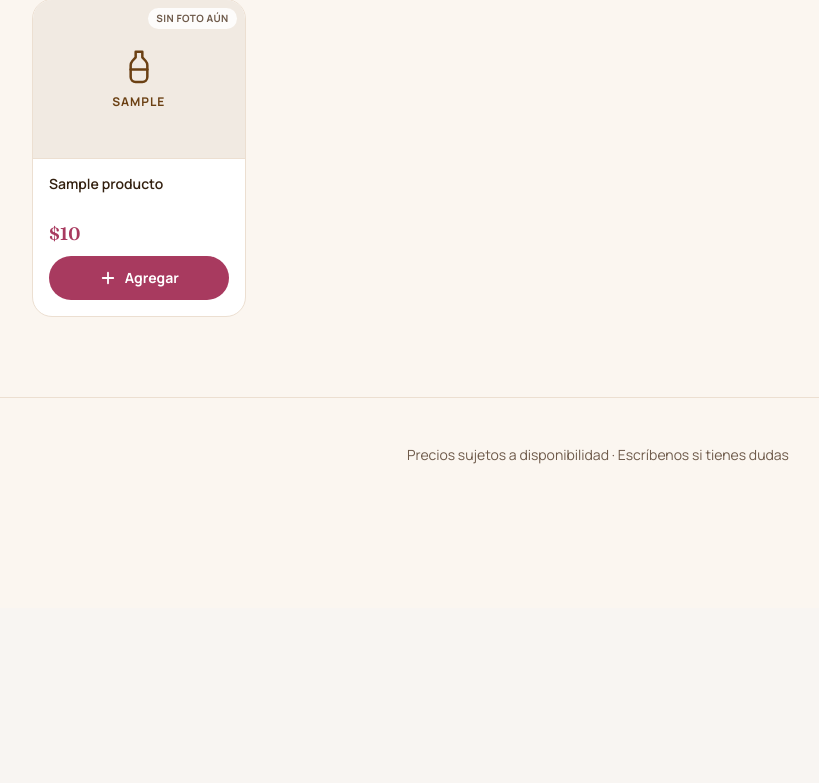
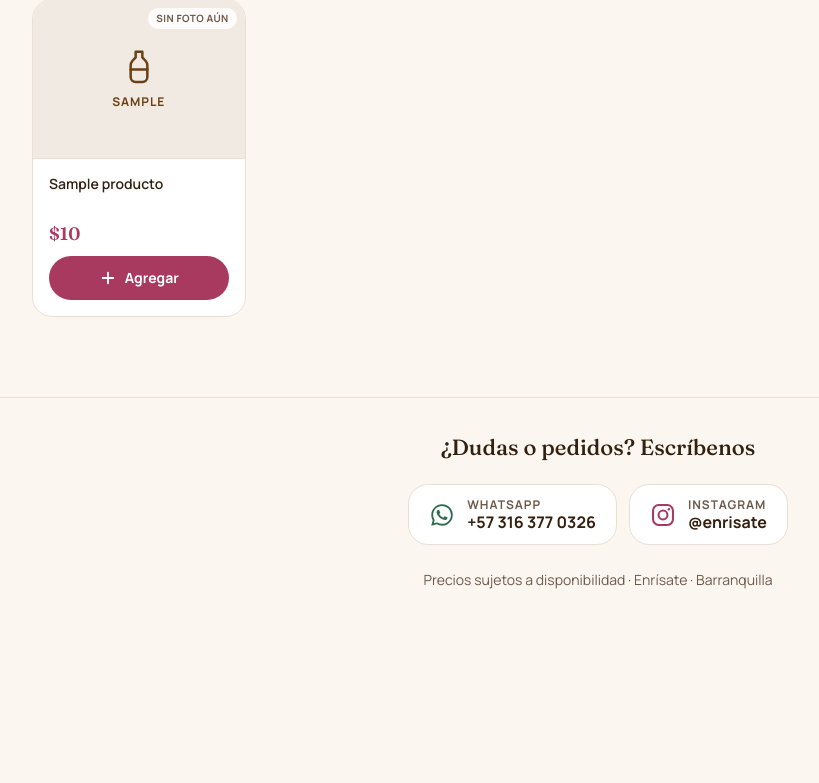
Before and after one commit to SebasSuarez22/enrisate-admin, a PHP site: page /catalogo-publico.php in a window 1280 px wide. Shown: the part 441-1224 px from the top of the page, without its empty margins (42-861 px from the left). Before the commit the page ends 905 px from the top, so only its background shows below. Run offline with PHP 8.4, Linux system fonts and the light colour scheme; tables that the repository leaves empty or names only in its code hold one stand-in row (values such as "Sample post").

Commit message:
Pie del catálogo público con WhatsApp e Instagram
El pie era una sola línea de texto sin ninguna forma de contactar. Ahora
lleva dos botones con su ícono: WhatsApp (el mismo número al que ya
llegan los pedidos, APP_WHATSAPP) e Instagram (@enrisate, en la nueva
constante APP_INSTAGRAM).

El número visible se arma desde APP_WHATSAPP en vez de repetirlo a mano:
la constante lo guarda pegado porque así lo pide wa.me, y el pie lo
separa solo para mostrarlo. Cada botón usa el color que la paleta ya
tenía asignado —verde para WhatsApp, rosa para la acción— en vez de
meter dos marcas de color ajenas al logo, y mide 56px de alto para que
sea fácil de tocar en el celular, donde se abre el catálogo.

Co-Authored-By: Claude Opus 5 <noreply@anthropic.com>
Claude-Session: https://claude.ai/code/session_012Z4PgwFE4TWxSz45UM1M2K

```diff
--- a/assets/css/catalogo-publico.css
+++ b/assets/css/catalogo-publico.css
@@ -370,11 +370,67 @@ body {
 /* --- Pie --- */
 .cp-pie {
   padding: var(--sp-8) var(--sp-4);
+  /* El carrito flotante se queda encima del pie en móvil: sin este
+     respiro, tapa los botones de contacto justo cuando la clienta los
+     busca. */
+  padding-bottom: calc(var(--sp-10) + 56px + env(safe-area-inset-bottom, 0px));
   text-align: center;
   font-size: var(--t-sm);
   color: var(--gris);
+  background: var(--crema);
   border-top: 1px solid var(--arena);
 }
+.cp-pie-titulo {
+  margin: 0 0 var(--sp-5);
+  font-family: "Fraunces", Georgia, serif;
+  font-size: var(--t-lg);
+  color: var(--tinta);
+}
+
+/* WhatsApp e Instagram: mismo alto de toque (44 px) y misma forma que el
+   resto de acciones del catálogo. Cada uno usa el color que ya tiene
+   asignado la paleta — verde para WhatsApp, rosa para la acción — en vez
+   de meter dos marcas de color ajenas al logo. */
+.cp-pie-redes {
+  display: flex;
+  flex-wrap: wrap;
+  justify-content: center;
+  gap: var(--sp-3);
+  margin-bottom: var(--sp-6);
+}
+.cp-red {
+  display: inline-flex;
+  align-items: center;
+  gap: var(--sp-3);
+  min-height: 56px;
+  padding: var(--sp-3) var(--sp-5);
+  text-decoration: none;
+  background: var(--papel);
+  border: 1px solid var(--arena);
+  border-radius: var(--radio-g);
+  transition: transform .18s ease, box-shadow .18s ease, border-color .18s ease;
+}
+.cp-red svg { width: 26px; height: 26px; flex: none; }
+.cp-red-texto { display: flex; flex-direction: column; align-items: flex-start; line-height: 1.25; }
+.cp-red-nombre {
+  font-size: var(--t-xs);
+  font-weight: 700;
+  letter-spacing: .08em;
+  text-transform: uppercase;
+  color: var(--gris);
+}
+.cp-red-dato { font-size: var(--t-base); font-weight: 700; color: var(--tinta); }
+
+.cp-red-whatsapp  { color: var(--verde); }
+.cp-red-instagram { color: var(--rosa); }
+
+@media (hover: hover) {
+  .cp-red:hover { transform: translateY(-2px); box-shadow: var(--sombra-alta); }
+  .cp-red-whatsapp:hover  { border-color: var(--verde); }
+  .cp-red-instagram:hover { border-color: var(--rosa); }
+}
+
+.cp-pie-nota { margin: 0; }
 
 /* --- Botón flotante del carrito --- */
 .cp-fab-carrito {
--- a/catalogo-publico.php
+++ b/catalogo-publico.php
@@ -222,7 +222,35 @@ $logosPorMarca = [
 </main>
 
 <footer class="cp-pie">
-  <p>Precios sujetos a disponibilidad · Escríbenos si tienes dudas</p>
+  <?php
+    // El número se guarda pegado y con indicativo (APP_WHATSAPP) porque así
+    // lo necesita wa.me; acá se separa solo para mostrarlo legible, sin
+    // tener que repetirlo a mano en dos formatos.
+    $waCrudo   = APP_WHATSAPP;
+    $waVisible = '+' . substr($waCrudo, 0, 2) . ' ' . substr($waCrudo, 2, 3)
+               . ' ' . substr($waCrudo, 5, 3) . ' ' . substr($waCrudo, 8);
+  ?>
+  <p class="cp-pie-titulo">¿Dudas o pedidos? Escríbenos</p>
+
+  <nav class="cp-pie-redes" aria-label="Contacto y redes">
+    <a class="cp-red cp-red-whatsapp" href="https://wa.me/<?= e($waCrudo) ?>" target="_blank" rel="noopener">
+      <svg viewBox="0 0 24 24" fill="currentColor" aria-hidden="true"><path d="M12.04 2C6.58 2 2.13 6.45 2.13 11.91c0 1.75.46 3.45 1.32 4.95L2 22l5.25-1.38a9.9 9.9 0 0 0 4.79 1.22h.01c5.46 0 9.91-4.45 9.91-9.91 0-2.65-1.03-5.14-2.9-7.01A9.82 9.82 0 0 0 12.04 2Zm0 18.15h-.01a8.2 8.2 0 0 1-4.19-1.15l-.3-.18-3.12.82.83-3.04-.2-.31a8.2 8.2 0 0 1-1.26-4.38c0-4.54 3.7-8.24 8.25-8.24a8.2 8.2 0 0 1 5.83 2.42 8.19 8.19 0 0 1 2.41 5.83c0 4.54-3.7 8.23-8.24 8.23Zm4.52-6.16c-.25-.12-1.47-.72-1.69-.81-.23-.08-.39-.12-.56.13-.16.24-.64.8-.78.97-.15.16-.29.18-.53.06-.25-.13-1.05-.39-1.99-1.23-.74-.66-1.24-1.47-1.38-1.72-.15-.25-.02-.38.11-.5.11-.11.25-.29.37-.44.13-.15.17-.25.25-.42.09-.16.04-.31-.02-.43-.06-.12-.56-1.34-.76-1.84-.2-.48-.4-.42-.56-.43h-.47c-.16 0-.43.06-.65.31-.22.24-.86.84-.86 2.05s.88 2.38 1 2.54c.13.17 1.73 2.64 4.2 3.7.59.26 1.04.41 1.4.52.59.19 1.12.16 1.55.1.47-.07 1.47-.6 1.67-1.18.21-.58.21-1.07.15-1.18-.06-.11-.22-.17-.47-.29Z"/></svg>
+      <span class="cp-red-texto">
+        <span class="cp-red-nombre">WhatsApp</span>
+        <span class="cp-red-dato"><?= e($waVisible) ?></span>
+      </span>
+    </a>
+
+    <a class="cp-red cp-red-instagram" href="https://www.instagram.com/<?= e(APP_INSTAGRAM) ?>" target="_blank" rel="noopener">
+      <svg viewBox="0 0 24 24" fill="none" stroke="currentColor" stroke-width="1.9" stroke-linecap="round" stroke-linejoin="round" aria-hidden="true"><rect x="2.8" y="2.8" width="18.4" height="18.4" rx="5.2"/><circle cx="12" cy="12" r="4.1"/><circle cx="17.4" cy="6.6" r="1.15" fill="currentColor" stroke="none"/></svg>
+      <span class="cp-red-texto">
+        <span class="cp-red-nombre">Instagram</span>
+        <span class="cp-red-dato">@<?= e(APP_INSTAGRAM) ?></span>
+      </span>
+    </a>
+  </nav>
+
+  <p class="cp-pie-nota">Precios sujetos a disponibilidad · <?= e(APP_NOMBRE) ?> · <?= e(APP_CIUDAD) ?></p>
 </footer>
 
 <!-- Botón flotante del carrito: cantidad + total + etiqueta -->
--- a/config.php
+++ b/config.php
@@ -27,6 +27,10 @@ const ADMIN_HASH    = '$2y$12$050ePq4.ZgMGoIKURU/VouuVfJv1jdPlNgmkIsMmY8FozBvqJM
 // Hoy es un número personal; cuando pasen a WhatsApp Business, cambia solo este valor.
 const APP_WHATSAPP = '573163770326';
 
+// Usuario de Instagram, sin la @ y sin la URL: el catálogo público arma el
+// enlace con esto en el pie de página.
+const APP_INSTAGRAM = 'enrisate';
+
 /* --- Pedidos desde el catálogo público --- */
 // Total mínimo del carrito para que el catálogo público le ofrezca a la
 // clienta pagar a cuotas (por debajo de esto, solo ve "de contado").
```
